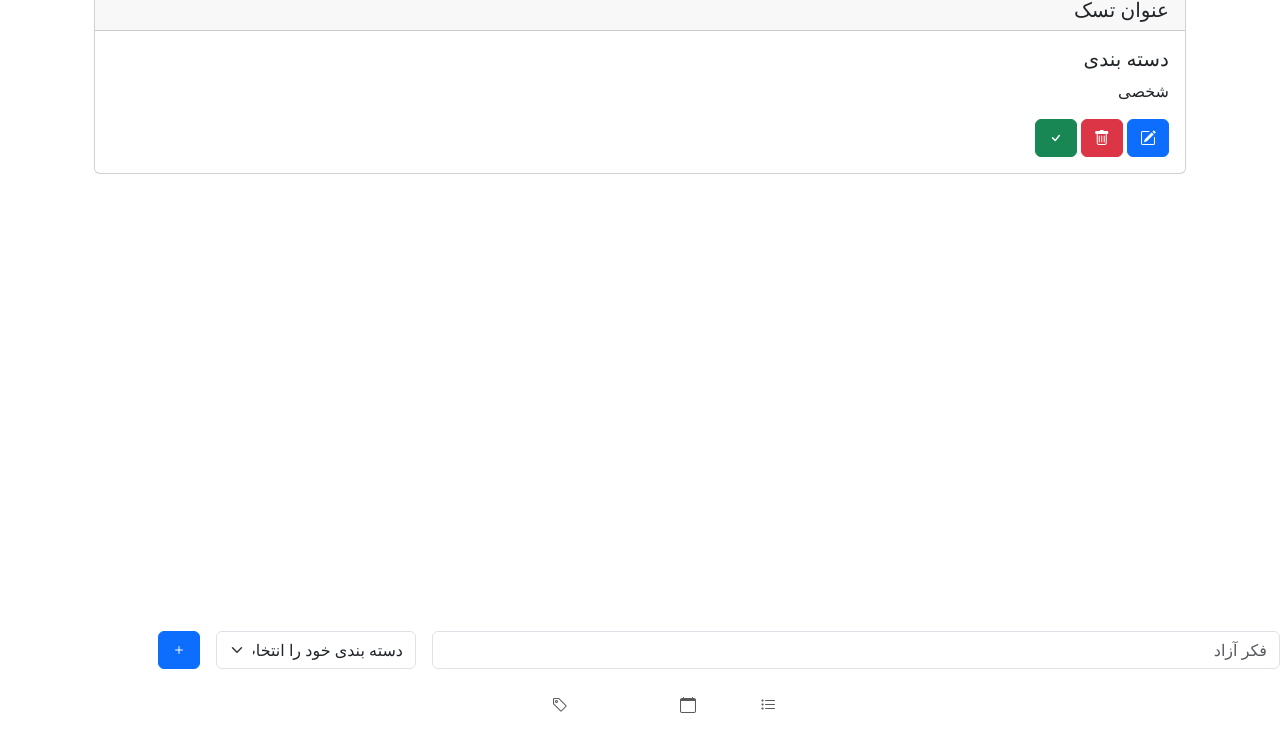
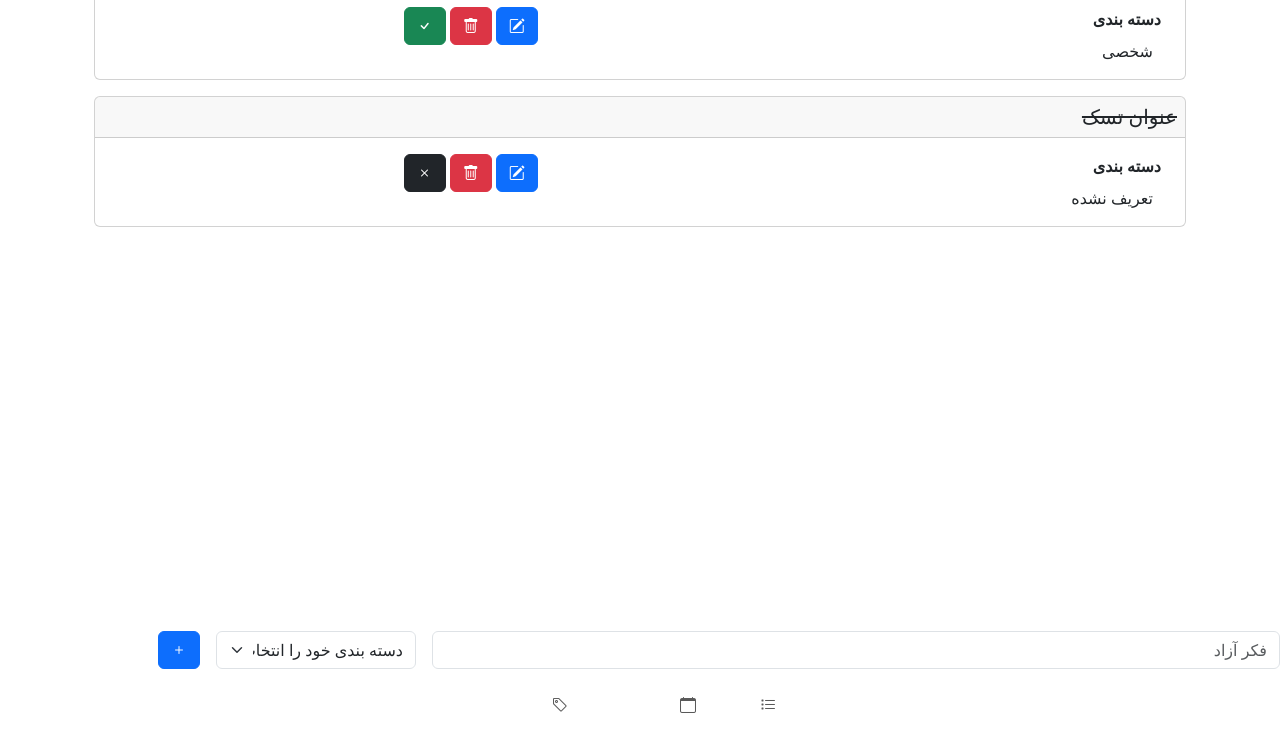
Before and after one commit to KhaleghiDev/todo-app, a plain HTML site: page index.html in a window 1280 px wide. Shown: the part 67-800 px from the top of the page. Drawn offline with nearby package versions, Linux system fonts and the light colour scheme.

Commit message:
add task checkeat

```diff
--- a/index.html
+++ b/index.html
@@ -17,21 +17,12 @@
 </head>
 
 <body>
-    <h1> لیست مدیریت وظایف </h1>
-
-
-
-
-
     <div class="container">
 
         <!-- nav button -->
 
         <div class="row text-center">
             <nav class="navbar navbar-expand fixed-bottom navbar-light">
-
-
-
                 <div class="collapse navbar-collapse justify-content-center" id="navbarSupportedContent">
                     <ul class="navbar-nav justify-content-center">
                         <li class="nav-item active mx=5">
@@ -53,38 +44,49 @@
 
         <!-- end nav -->
 
-
-
-
-
-
-
-
-
-
         <div class="resolt">
             <div class="container">
 
-                <div class="card">
+                <div class="card mt-3">
                     <h5 class="card-header">عنوان تسک</h5>
                     <div class="card-body">
-                        <h5 class="card-title"> دسته بندی</h5>
-                        <p class="card-text"> شخصی </p>
+                        <div class="row">
+                            <div class="col-7">
+                                <p class="card-title px-2"><strong>دسته بندی</strong> </p>
+                                <p class="card-text px-3"> شخصی </p>
+                            </div>
+                            <div class="col-3">
                                 <a href="#" class="btn btn-primary"><i class="bi bi-pencil-square"></i></a>
                                 <a href="#" class="btn btn-danger"><i class="bi bi-trash"></i></a>
                                 <a href="#" class="btn btn-success"><i class="bi bi-check"></i></a>
-
-
+                            </div>
+                        </div>
                     </div>
 
                 </div>
+                <div class="card mt-3">
+                    <h5 class="card-header p-2 "><s>عنوان تسک</s></h5>
+                    <div class="card-body">
+                        <div class="row">
+                            <div class="col-7">
+                                <p class="card-title px-2"><strong>دسته بندی</strong> </p>
+                                <p class="card-text px-3"> تعریف نشده </p>
+                            </div>
+                            <div class="col-3">
+                                <a href="#" class="btn btn-primary"><i class="bi bi-pencil-square"></i></a>
+                                <a href="#" class="btn btn-danger"><i class="bi bi-trash"></i></a>
+                                <a href="#" class="btn btn-dark"><i class="bi bi-x"></i></a>
+                            </div>
+                        </div>
+                    </div>
 
+                </div>
             </div>
         </div>
         <div class="addTask fixed-bottom mb-5">
             <form class="row g-3">
                 <div class="col-8">
-                  <input type="text"  class="form-control " id="" placeholder="فکر آزاد ">
+                    <input type="text" class="form-control " id="" placeholder="فکر آزاد ">
                 </div>
                 <div class="col-2">
                     <select class="form-select " aria-label="example">
@@ -99,10 +101,7 @@
                 </div>
 
         </div>
-
         </form>
-
-
     </div>
     </div>
     </div>
```
Lines whose indentation alone changed are shown as unchanged.
